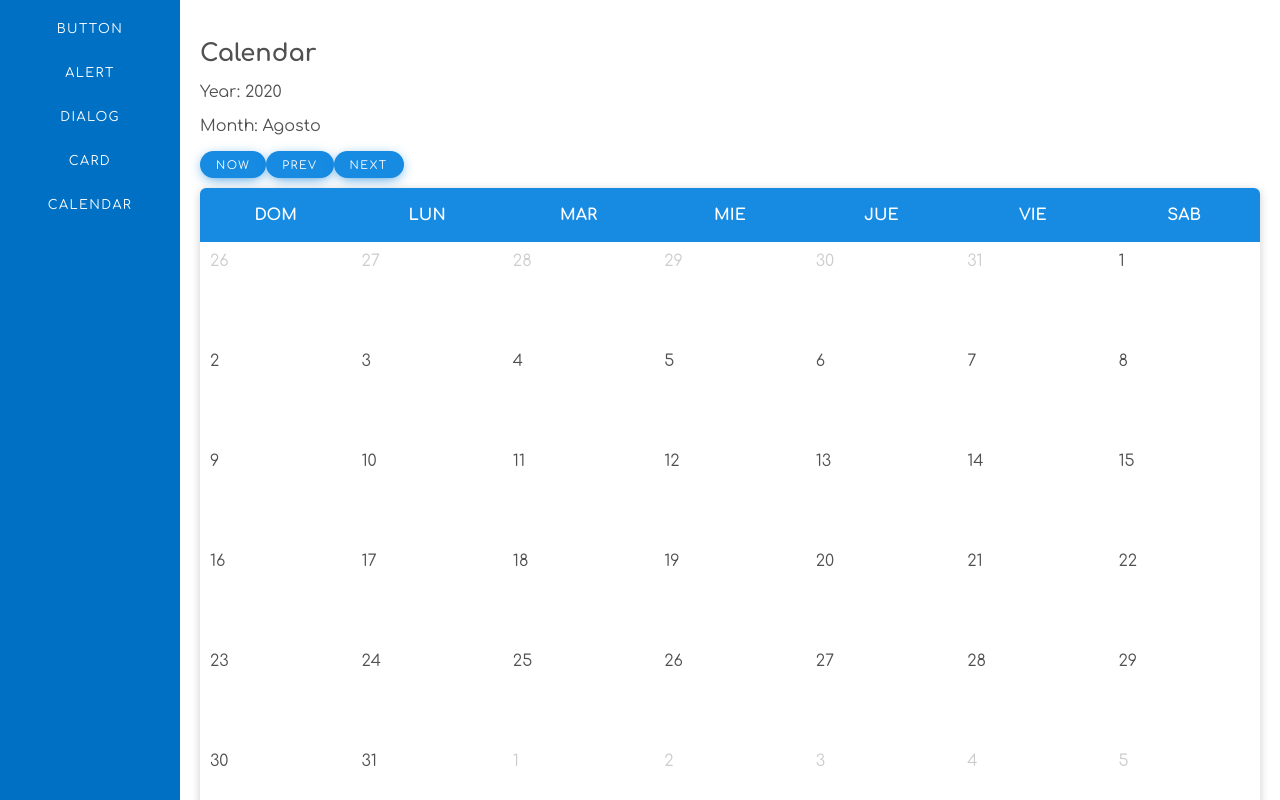
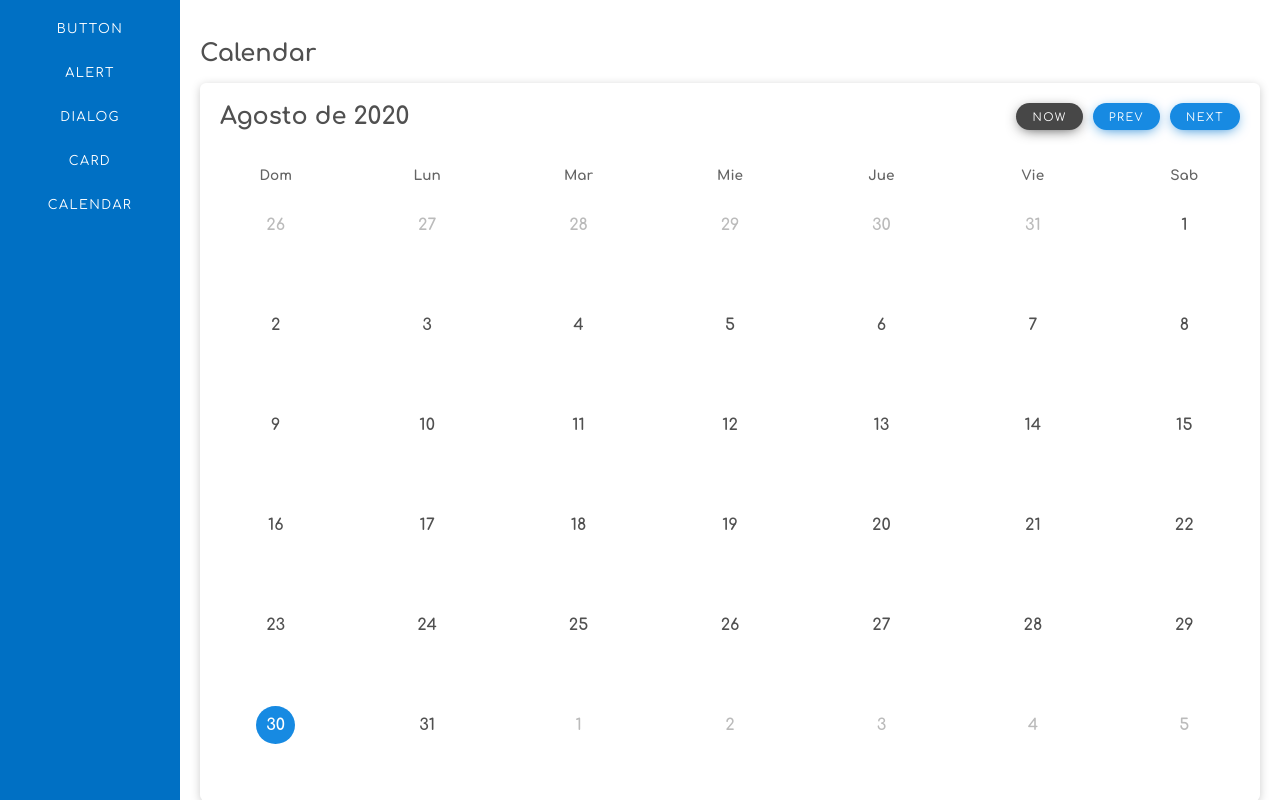
Before and after one commit to mitsuoysharag/mvuecss, a Vue app: page /#/components/calendar in a window 1280 px wide. Built offline with nearby package versions, Linux system fonts and the light colour scheme.

Commit message:
Calendar v1

```diff
--- a/src/mvuecss/components/MCalendar.vue
+++ b/src/mvuecss/components/MCalendar.vue
@@ -1,19 +1,29 @@
 <template>
   <div>
-    <p>Year: {{year}}</p>
-    <p>Month: {{months[month]}}</p>
-
-    <m-btn @click="today()" small>Now</m-btn>
-    <m-btn @click="prev()" small>Prev</m-btn>
-    <m-btn @click="next()" small>Next</m-btn>
-
     <div class="my-1"></div>
 
     <section class="calendar">
-      <div v-for="(_, idx) in Array(7)" :key="idx+'_'" class="day-week">{{days[idx]}}</div>
-      <div v-for="(_, idx) in Array(42)" :key="idx">
-        <div v-show="false">{{day = getDayValuesByIdx(idx)}}</div>
-        <div class="day" :class="day.classname">{{day.number}}</div>
+      <div class="calendar__control">
+        <span class="calendar__month">{{`${months[month]} de ${year}`}}</span>
+        <div>
+          <m-btn @click="today()" color="dark" small class="mr-1">now</m-btn>
+          <m-btn @click="prev()" small class="mr-1">prev</m-btn>
+          <m-btn @click="next()" small>next</m-btn>
+        </div>
+      </div>
+
+      <div class="calendar__body">
+        <div
+          v-for="(_, idx) in Array(7)"
+          :key="idx+'_'"
+          class="day-week"
+        >{{days[idx].substring(0, 3)}}</div>
+        <div v-for="(_, idx) in Array(42)" :key="idx">
+          <div v-show="false">{{day = getDayValuesByIdx(idx)}}</div>
+          <div class="day" :class="day.classname">
+            <span class="day__number">{{day.number}}</span>
+          </div>
+        </div>
       </div>
     </section>
   </div>
@@ -86,6 +96,12 @@ export default {
       } else if (number > this.total_days) {
         number = number - this.total_days;
         classname = "day--disabled";
+      } else if (
+        this.now.getFullYear() === this.date.getFullYear() &&
+        this.now.getMonth() === this.date.getMonth() &&
+        number === this.now.getDate()
+      ) {
+        classname = "day--now";
       }
       return { number, classname };
     },
@@ -113,28 +129,43 @@ export default {
   border-radius: 6px;
   box-shadow: 0 2px 10px #ccc;
 
-  display: grid;
-  grid-template-columns: repeat(7, 1fr);
+  &__control {
+    padding: 20px;
+
+    display: flex;
+    justify-content: space-between;
+    align-items: center;
+  }
+
+  &__body {
+    display: grid;
+    grid-template-columns: repeat(7, 1fr);
+  }
+
+  &__month {
+    font-size: 1.5rem;
+    font-weight: bold;
+  }
 }
 
 .day-week {
   padding: 18px;
-  background: rgb(23, 138, 226);
-
-  color: #fff;
+  color: rgb(100, 100, 100);
+  font-weight: bold;
+  font-size: 0.85rem;
   text-align: center;
-  text-transform: uppercase;
-  font-weight: bold;
 }
 
 .day {
   height: 100px;
-  padding: 10px;
+  padding: 5px;
 
   transition: 0.3s;
   cursor: pointer;
+  user-select: none;
 
-  user-select: none;
+  display: flex;
+  justify-content: center;
 
   &:hover {
     background: #eaf3ff;
@@ -143,8 +174,23 @@ export default {
     background: #cde3ff;
   }
 
+  &__number {
+    height: max-content;
+    padding: 10px;
+    border-radius: 50%;
+    font-weight: bold;
+  }
+
   &--disabled {
-    color: #ccc;
+    .day__number {
+      color: #bbbbbb;
+    }
+  }
+  &--now {
+    .day__number {
+      background: rgb(23, 138, 226);
+      color: #fff;
+    }
   }
 }
 </style>
```
Also changed, not shown: 1 other file (tests, documents, lock files or other folders).
